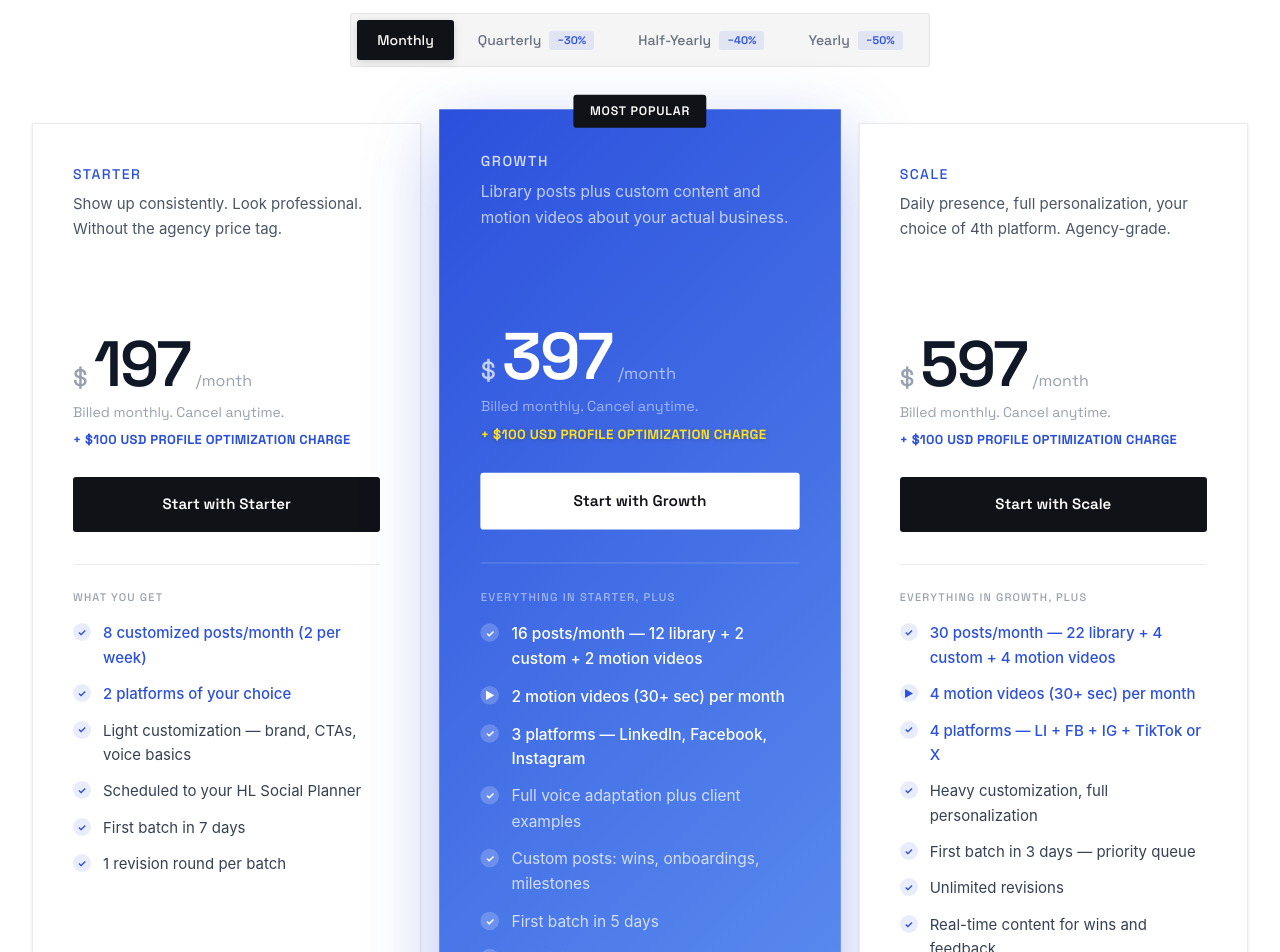
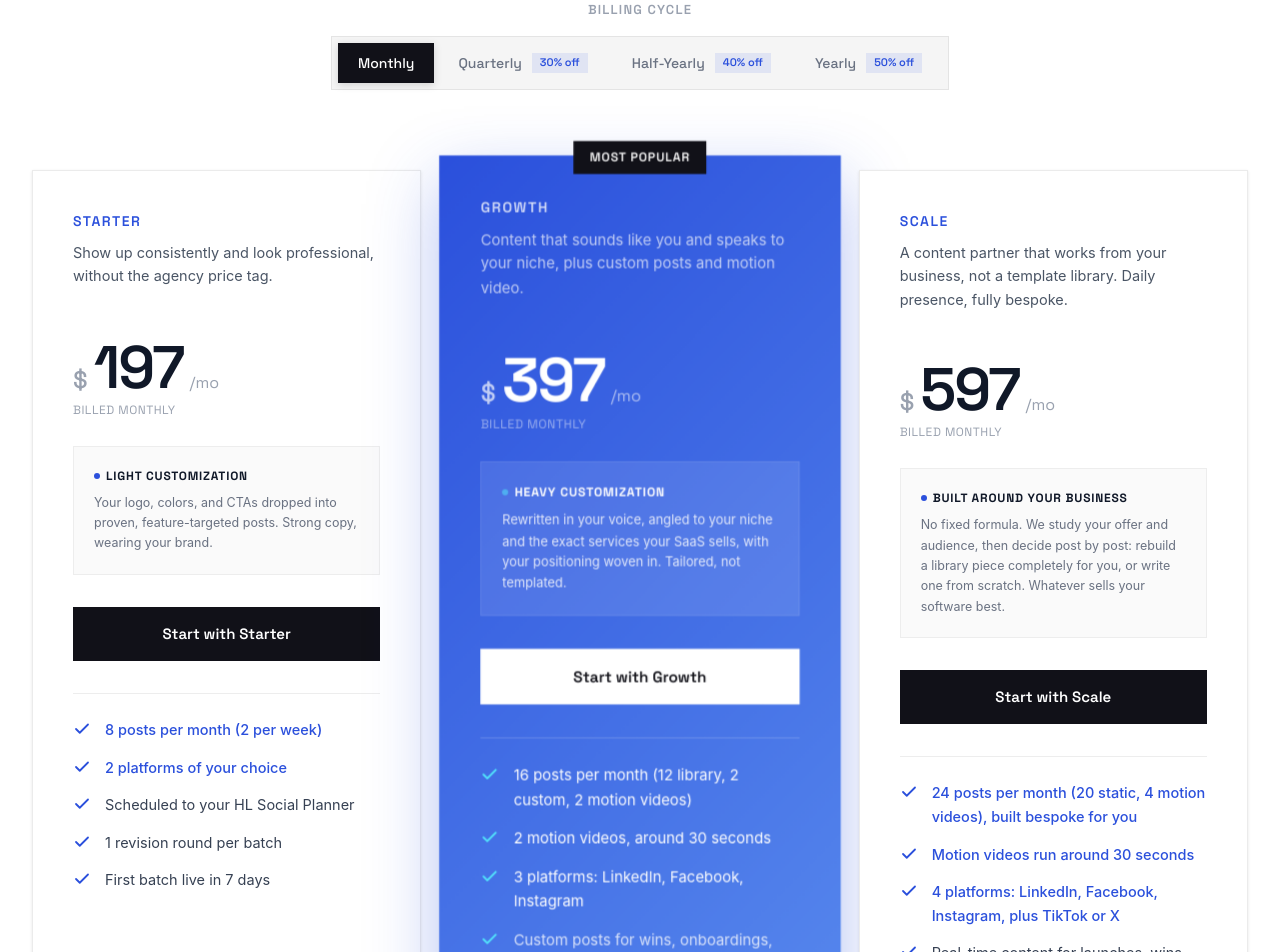
Before and after one commit to einfoengine/socialx, a Next.js app: page / in a window 1280 px wide. Shown: the part 4180-5132 px from the top of the page. Built offline with nearby package versions, Linux system fonts and the light colour scheme; a web font is replaced by a local one.

Commit message:
Pricing updated

```diff
--- a/components/Pricing.tsx
+++ b/components/Pricing.tsx
@@ -14,54 +14,60 @@ const PERIODS: { key: Period; label: string; months: number }[] = [
 const TIERS = [
   {
     name: "Starter",
-    tagline: "Show up consistently. Look professional. Without the agency price tag.",
+    tagline: "Show up consistently and look professional, without the agency price tag.",
     baseMonthlyPrice: 197,
     cta: "Start with Starter",
     featured: false,
-    featuresLabel: "What you get",
+    customization: {
+      level: "Light customization",
+      desc: "Your logo, colors, and CTAs dropped into proven, feature-targeted posts. Strong copy, wearing your brand."
+    },
     features: [
-      { text: "8 customized posts/month (2 per week)", hi: true },
+      { text: "8 posts per month (2 per week)", hi: true },
       { text: "2 platforms of your choice", hi: true },
-      { text: "Light customization — brand, CTAs, voice basics" },
       { text: "Scheduled to your HL Social Planner" },
-      { text: "First batch in 7 days" },
       { text: "1 revision round per batch" },
+      { text: "First batch live in 7 days" },
     ],
   },
   {
     name: "Growth",
-    tagline: "Library posts plus custom content and motion videos about your actual business.",
+    tagline: "Content that sounds like you and speaks to your niche, plus custom posts and motion video.",
     baseMonthlyPrice: 397,
     cta: "Start with Growth",
     featured: true,
-    featuresLabel: "Everything in Starter, plus",
+    customization: {
+      level: "Heavy customization",
+      desc: "Rewritten in your voice, angled to your niche and the exact services your SaaS sells, with your positioning woven in. Tailored, not templated."
+    },
     features: [
-      { text: "16 posts/month — 12 library + 2 custom + 2 motion videos", hi: true },
-      { text: "2 motion videos (30+ sec) per month", hi: true, video: true },
-      { text: "3 platforms — LinkedIn, Facebook, Instagram", hi: true },
-      { text: "Full voice adaptation plus client examples" },
-      { text: "Custom posts: wins, onboardings, milestones" },
-      { text: "First batch in 5 days" },
+      { text: "16 posts per month (12 library, 2 custom, 2 motion videos)", hi: true },
+      { text: "2 motion videos, around 30 seconds", hi: true, video: true },
+      { text: "3 platforms: LinkedIn, Facebook, Instagram", hi: true },
+      { text: "Custom posts for wins, onboardings, milestones" },
       { text: "2 revision rounds per batch" },
-      { text: "Monthly 30-min content review call", hi: true },
+      { text: "Monthly 30-minute content review call", hi: true },
+      { text: "First batch live in 7 days" },
     ],
   },
   {
     name: "Scale",
-    tagline: "Daily presence, full personalization, your choice of 4th platform. Agency-grade.",
+    tagline: "A content partner that works from your business, not a template library. Daily presence, fully bespoke.",
     baseMonthlyPrice: 597,
     cta: "Start with Scale",
     featured: false,
-    featuresLabel: "Everything in Growth, plus",
+    customization: {
+      level: "Built around your business",
+      desc: "No fixed formula. We study your offer and audience, then decide post by post: rebuild a library piece completely for you, or write one from scratch. Whatever sells your software best."
+    },
     features: [
-      { text: "30 posts/month — 22 library + 4 custom + 4 motion videos", hi: true },
-      { text: "4 motion videos (30+ sec) per month", hi: true, video: true },
-      { text: "4 platforms — LI + FB + IG + TikTok or X", hi: true },
-      { text: "Heavy customization, full personalization" },
-      { text: "First batch in 3 days — priority queue" },
+      { text: "24 posts per month (20 static, 4 motion videos), built bespoke for you", hi: true },
+      { text: "Motion videos run around 30 seconds", hi: true, video: true },
+      { text: "4 platforms: LinkedIn, Facebook, Instagram, plus TikTok or X", hi: true },
+      { text: "Real-time content for launches, wins, and feedback" },
       { text: "Unlimited revisions" },
-      { text: "Real-time content for wins and feedback" },
-      { text: "Monthly 30-min content review call", hi: true },
+      { text: "Monthly 30-minute strategy call", hi: true },
+      { text: "First batch live in 5 days, priority queue" },
     ],
   },
 ];
@@ -71,14 +77,23 @@ function fmt(n: number) {
 }
 
 function getDiscountPercent(period: Period, isLaunch: boolean): number {
-  if (!isLaunch) return 0;
-  const discountMap: Record<Period, number> = {
+  if (isLaunch) {
+    const launchDiscounts: Record<Period, number> = {
       monthly: 0,
       quarterly: 0.30,
       halfyearly: 0.40,
       yearly: 0.50,
     };
-  return discountMap[period];
+    return launchDiscounts[period];
+  } else {
+    const regularDiscounts: Record<Period, number> = {
+      monthly: 0,
+      quarterly: 0.05,
+      halfyearly: 0.10,
+      yearly: 0.20,
+    };
+    return regularDiscounts[period];
+  }
 }
 
 function getEffectivePrice(basePrice: number, period: Period, isLaunch: boolean): number {
@@ -86,59 +101,37 @@ function getEffectivePrice(basePrice: number, period: Period, isLaunch: boolean)
   return Math.round(basePrice * (1 - discount));
 }
 
-function priceNote(effectivePrice: number, period: Period, months: number) {
-  const total = effectivePrice * months;
-  if (period === "monthly") return "Billed monthly. Cancel anytime.";
-  const suffix: Record<Exclude<Period, "monthly">, string> = {
-    quarterly:  `$${fmt(total)} billed every 3 months.`,
-    halfyearly: `$${fmt(total)} billed every 6 months.`,
-    yearly:     `$${fmt(total)} billed annually.`,
+function getCycleNote(period: Period) {
+  const notes: Record<Period, string> = {
+    monthly: "billed monthly",
+    quarterly: "billed quarterly",
+    halfyearly: "billed half-yearly",
+    yearly: "billed yearly",
   };
-  return suffix[period as Exclude<Period, "monthly">];
-}
-
-function getSetupChargeText(period: Period) {
-  if (period === "monthly") {
-    return "+ $100 USD Profile Optimization Charge";
-  } else {
-    return "✓ FREE Profile Optimization Included";
-  }
+  return notes[period];
 }
 
 export default function Pricing() {
   const [period, setPeriod] = useState<Period>("monthly");
   const [showLaunchDiscount, setShowLaunchDiscount] = useState<boolean>(true);
-  const cfg = PERIODS.find((p) => p.key === period)!;
-
-  const getTabSavings = (key: Period) => {
-    if (!showLaunchDiscount) return null;
-    const savingsMap: Record<Period, string> = {
-      monthly: "",
-      quarterly: "−30%",
-      halfyearly: "−40%",
-      yearly: "−50%",
-    };
-    return savingsMap[key] || null;
-  };
 
   return (
     <section id="gw-pricing" className="py-32 md:py-40 bg-white dark:bg-[#050508] transition-colors duration-300">
       <div className="max-w-7xl mx-auto px-6 lg:px-8">
         {/* Header */}
-        <div className="text-center mb-12">
-          <div className="section-eyebrow">[ Pricing ]</div>
-          <h2 className="section-title">
-            Pick your tier.<br />Cancel anytime.
+        <div className="text-center mb-16">
+          <div className="section-eyebrow text-[#2B50DC] dark:text-[#5B8DEF] transition-colors duration-300">[ Pricing ]</div>
+          <h2 className="section-title text-gray-900 dark:text-white font-grotesk text-3xl md:text-5xl font-bold tracking-tight mb-6 transition-colors duration-300">
+            Pick your tier. Cancel anytime.
           </h2>
-          <p className="section-sub mb-12">
-            Plans start at $197. No setup fee. No long-term contracts. Discount
-            when you commit to longer cycles.
+          <p className="section-sub text-gray-600 dark:text-white/70 max-w-3xl mx-auto font-chillax text-[16px] md:text-[18px] leading-relaxed transition-colors duration-300">
+            Every plan is customized to your brand and scheduled into your HL Social Planner for you. The higher the tier, the deeper we tailor: from <strong>brand-matched posts</strong>, to content <strong>rewritten in your voice</strong>, to a <strong>fully bespoke feed</strong> built around your business.
           </p>
         </div>
 
         {/* Launch Promotion Callout & Toggle */}
-        <div className="flex flex-col items-center gap-3 mb-10 text-center">
-          <div className="font-grotesk text-sm font-semibold tracking-wide text-rose-500 dark:text-rose-400 flex items-center gap-1.5 animate-pulse">
+        <div className="flex flex-col items-center gap-3 mb-12 text-center animate-fade-up">
+          <div className="font-grotesk text-[13px] font-bold tracking-[1.5px] uppercase text-rose-500 dark:text-rose-400 flex items-center gap-2">
             <span className="flex h-2 w-2 relative">
               <span className="animate-ping absolute inline-flex h-full w-full rounded-full bg-rose-400 opacity-75"></span>
               <span className="relative inline-flex rounded-full h-2 w-2 bg-rose-500"></span>
@@ -149,7 +142,7 @@ export default function Pricing() {
           <div className="inline-flex items-center p-1 rounded-full bg-black/5 dark:bg-white/5 border border-black/10 dark:border-white/10 shadow-inner">
             <button
               onClick={() => setShowLaunchDiscount(false)}
-              className={`font-grotesk text-xs font-semibold px-4 py-1.5 rounded-full transition-all duration-200 cursor-pointer whitespace-nowrap ${
+              className={`font-grotesk text-xs font-semibold px-5 py-2.5 rounded-full transition-all duration-200 cursor-pointer whitespace-nowrap ${
                 !showLaunchDiscount
                   ? "bg-[#111118] text-white dark:bg-white dark:text-[#111118] shadow-[0_2px_6px_rgba(0,0,0,0.15)]"
                   : "bg-transparent text-gray-500 hover:text-gray-900 dark:text-gray-400 dark:hover:text-white"
@@ -159,7 +152,7 @@ export default function Pricing() {
             </button>
             <button
               onClick={() => setShowLaunchDiscount(true)}
-              className={`font-grotesk text-xs font-semibold px-4 py-1.5 rounded-full transition-all duration-200 flex items-center gap-1 cursor-pointer whitespace-nowrap ${
+              className={`font-grotesk text-xs font-semibold px-5 py-2.5 rounded-full transition-all duration-200 flex items-center gap-1.5 cursor-pointer whitespace-nowrap ${
                 showLaunchDiscount
                   ? "bg-gradient-to-r from-[#2B50DC] to-[#5B8DEF] text-white shadow-[0_2px_6px_rgba(43,80,220,0.3)]"
                   : "bg-transparent text-gray-500 hover:text-gray-900 dark:text-gray-400 dark:hover:text-white"
@@ -170,54 +163,55 @@ export default function Pricing() {
           </div>
         </div>
 
-        {/* Billing cycle */}
-        <div className="flex flex-col items-center gap-4 mb-14">
-          <div className="font-grotesk text-[13px] text-gray-400 uppercase tracking-[1.2px] font-medium">
+        {/* Billing cycle tabs */}
+        <div className="flex flex-col items-center gap-4 mb-20">
+          <div className="font-grotesk text-[13px] text-gray-400 dark:text-gray-500 uppercase tracking-[1.2px] font-semibold">
             Billing cycle
           </div>
           <div
-            className="inline-flex items-center p-1.5 rounded-[3px] flex-wrap justify-center gap-1 bg-black/4 dark:bg-white/4 border border-black/7 dark:border-white/8 transition-colors duration-300"
+            className="inline-flex items-center p-1.5 rounded-none flex-wrap justify-center gap-1 bg-black/4 dark:bg-white/4 border border-black/7 dark:border-white/8 transition-colors duration-300"
           >
-            {PERIODS.map((p) => (
+            {PERIODS.map((p) => {
+              const discountPercent = getDiscountPercent(p.key, showLaunchDiscount);
+              return (
                 <button
                   key={p.key}
                   onClick={() => setPeriod(p.key)}
-                className={`font-grotesk text-sm font-medium px-5 py-2.5 rounded-[3px] flex items-center gap-2 transition-all duration-200 whitespace-nowrap cursor-pointer ${
+                  className={`font-grotesk text-sm font-medium px-5 py-2.5 rounded-none flex items-center gap-2.5 transition-all duration-200 whitespace-nowrap cursor-pointer ${
                     period === p.key
                       ? "bg-[#111118] text-white dark:bg-white dark:text-[#111118] shadow-[0_2px_8px_rgba(0,0,0,0.15)]"
                       : "bg-transparent text-gray-500 hover:text-gray-900 dark:text-gray-400 dark:hover:text-white"
                   }`}
                 >
                   {p.label}
-                {getTabSavings(p.key) && (
+                  {discountPercent > 0 && (
                     <span
-                    className={`text-[11px] font-semibold px-2 py-0.5 rounded-[3px] transition-colors duration-200 ${
+                      className={`text-[11px] font-semibold px-2 py-0.5 rounded-none transition-colors duration-200 ${
                         period === p.key
                           ? "bg-white/15 text-white/90 dark:bg-black/10 dark:text-black/80"
                           : "bg-[#2B50DC]/10 text-[#2B50DC] dark:bg-[#2B50DC]/20 dark:text-[#5B8DEF]"
                       }`}
                     >
-                    {getTabSavings(p.key)}
+                      {Math.round(discountPercent * 100)}% off
                     </span>
                   )}
                 </button>
-            ))}
+              );
+            })}
           </div>
         </div>
 
-        {/* Cards */}
+        {/* Cards Grid */}
         <div className="grid lg:grid-cols-3 gap-6 items-stretch max-w-5xl mx-auto lg:max-w-none">
           {TIERS.map((tier, i) => {
             const effectivePrice = getEffectivePrice(tier.baseMonthlyPrice, period, showLaunchDiscount);
             const discountPercent = getDiscountPercent(period, showLaunchDiscount);
             const hasDiscount = discountPercent > 0;
-            const isFree = period !== "monthly";
-            const setupText = getSetupChargeText(period);
 
             return (
               <div
                 key={tier.name}
-                className={`relative flex flex-col rounded-none p-10 transition-all duration-300 hover:-translate-y-1 animate-fade-up ${
+                className={`relative flex flex-col rounded-none p-8 md:p-10 transition-all duration-300 hover:-translate-y-1 animate-fade-up ${
                   tier.featured
                     ? "gradient-bg border-none shadow-[0_24px_64px_rgba(43,80,220,0.35)] scale-[1.03]"
                     : "bg-white dark:bg-[#111118] border border-black/8 dark:border-white/8 shadow-sm dark:shadow-md scale-100"
@@ -228,34 +222,35 @@ export default function Pricing() {
               >
                 {tier.featured && (
                   <div
-                    className="absolute -top-3.5 left-1/2 -translate-x-1/2 font-grotesk text-[12px] font-semibold px-4 py-1.75 rounded-[3px] tracking-[0.8px] uppercase whitespace-nowrap bg-[#111118] dark:bg-white text-white dark:text-[#111118] transition-colors duration-300"
+                    className="absolute -top-3.5 left-1/2 -translate-x-1/2 font-grotesk text-[12px] font-semibold px-4 py-1.75 rounded-none tracking-[0.8px] uppercase whitespace-nowrap bg-[#111118] dark:bg-white text-white dark:text-[#111118] transition-colors duration-300"
                   >
                     Most Popular
                   </div>
                 )}
 
+                {/* Header info */}
                 <div
-                  className={`font-grotesk text-sm font-medium uppercase tracking-[1.5px] mb-2 ${
+                  className={`font-grotesk text-sm font-semibold uppercase tracking-[1.5px] mb-2.5 ${
                     tier.featured ? "text-white/80" : "text-[#2B50DC] dark:text-[#5B8DEF]"
                   }`}
                 >
                   {tier.name}
                 </div>
                 <div
-                  className={`text-[15px] leading-relaxed mb-8 ${
+                  className={`text-[14.5px] leading-relaxed mb-6 font-chillax ${
                     tier.featured ? "text-white/70" : "text-gray-600 dark:text-gray-400"
                   }`}
                   style={{
-                    minHeight: "70px",
+                    minHeight: "48px",
                   }}
                 >
                   {tier.tagline}
                 </div>
 
                 {/* Price block */}
-                <div className="mb-7 flex flex-col justify-end" style={{ minHeight: "155px" }}>
+                <div className="mb-7 flex flex-col justify-end" style={{ minHeight: "105px" }}>
                   {hasDiscount ? (
-                    <div className="flex items-center gap-2 mb-1">
+                    <div className="flex items-center gap-2 mb-1.5">
                       <span
                         className={`font-grotesk text-sm line-through ${
                           tier.featured ? "text-white/40" : "text-gray-400 dark:text-gray-500"
@@ -264,7 +259,7 @@ export default function Pricing() {
                         ${fmt(tier.baseMonthlyPrice)}/month
                       </span>
                       <span
-                        className={`font-grotesk text-[11px] font-bold px-2 py-0.5 rounded-[3px] uppercase tracking-[0.5px] ${
+                        className={`font-grotesk text-[10px] font-bold px-2 py-0.5 rounded-none uppercase tracking-[0.5px] ${
                           tier.featured
                             ? "bg-white text-[#2B50DC]"
                             : "bg-rose-500 text-white"
@@ -276,7 +271,7 @@ export default function Pricing() {
                   ) : (
                     <div className="h-6" />
                   )}
-                  <div className="flex items-baseline gap-1.5 mb-1.5">
+                  <div className="flex items-baseline gap-1.5 mb-1">
                     <span
                       className={`font-grotesk text-2xl font-medium ${
                         tier.featured ? "text-white/70" : "text-gray-400 dark:text-gray-500"
@@ -289,7 +284,7 @@ export default function Pricing() {
                         tier.featured ? "text-white" : "text-gray-900 dark:text-white"
                       }`}
                       style={{
-                        fontSize: "64px",
+                        fontSize: "60px",
                         letterSpacing: "-2px",
                       }}
                     >
@@ -300,34 +295,42 @@ export default function Pricing() {
                         tier.featured ? "text-white/60" : "text-gray-400 dark:text-gray-500"
                       }`}
                     >
-                      /month
+                      /mo
                     </span>
                   </div>
                   <div
-                    className={`font-grotesk text-sm ${
+                    className={`font-grotesk text-xs uppercase tracking-[0.5px] ${
                       tier.featured ? "text-white/50" : "text-gray-400 dark:text-gray-500"
                     }`}
                   >
-                    {priceNote(effectivePrice, period, cfg.months)}
-                  </div>
-                  <div
-                    className={`font-grotesk text-[13px] font-bold mt-2 tracking-wide uppercase ${
-                      tier.featured
-                        ? isFree
-                          ? "text-emerald-300 drop-shadow-[0_1px_2px_rgba(0,0,0,0.2)] animate-pulse"
-                          : "text-yellow-300 drop-shadow-[0_1px_2px_rgba(0,0,0,0.2)]"
-                        : isFree
-                          ? "text-emerald-600 dark:text-emerald-400"
-                          : "text-[#2B50DC] dark:text-[#5B8DEF]"
-                    }`}
-                  >
-                    {setupText}
+                    {getCycleNote(period)}
                   </div>
                 </div>
 
-                {/* CTA */}
+                {/* Customization Level Box */}
+                <div className={`mb-8 p-5 border transition-colors duration-300 rounded-none ${
+                  tier.featured
+                    ? "bg-white/10 border-white/10"
+                    : "bg-black/[0.02] dark:bg-white/[0.02] border-black/5 dark:border-white/5"
+                }`}>
+                  <div className={`flex items-center gap-1.5 font-grotesk text-[12px] font-bold uppercase tracking-[0.8px] ${
+                    tier.featured ? "text-white" : "text-gray-900 dark:text-white"
+                  }`}>
+                    <span className={`w-1.5 h-1.5 rounded-full ${
+                      tier.featured ? "bg-cyan-300 animate-pulse" : "bg-[#2B50DC]"
+                    }`} />
+                    {tier.customization.level}
+                  </div>
+                  <p className={`text-[12.5px] leading-relaxed mt-2 font-chillax ${
+                    tier.featured ? "text-white/85" : "text-gray-500 dark:text-gray-400"
+                  }`}>
+                    {tier.customization.desc}
+                  </p>
+                </div>
+
+                {/* CTA Button */}
                 <button
-                  className={`w-full py-4 rounded-[3px] font-grotesk font-semibold text-[15px] mb-8 transition-transform hover:-translate-y-0.5 cursor-pointer ${
+                  className={`w-full py-4 rounded-none font-grotesk font-semibold text-[15px] mb-8 transition-transform hover:-translate-y-0.5 cursor-pointer ${
                     tier.featured
                       ? "bg-white text-[#111118] hover:bg-gray-100"
                       : "bg-[#111118] text-white hover:bg-black dark:bg-white dark:text-[#111118] dark:hover:bg-gray-100"
@@ -336,37 +339,38 @@ export default function Pricing() {
                   {tier.cta}
                 </button>
 
-                {/* Features */}
+                {/* Features List */}
                 <div
                   className={`h-px mb-6 ${
                     tier.featured ? "bg-white/20" : "bg-black/7 dark:bg-white/8"
                   }`}
                 />
-                <div
-                  className={`font-grotesk text-[11px] uppercase tracking-[1.2px] font-medium mb-4 ${
-                    tier.featured ? "text-white/50" : "text-gray-400 dark:text-gray-500"
+                <ul className="flex flex-col gap-3.5 flex-1">
+                  {tier.features.map((f, j) => (
+                    <li key={j} className="flex items-start gap-3.5 text-[14.5px] leading-relaxed font-chillax">
+                      <span className="shrink-0 mt-0.5">
+                        <svg
+                          viewBox="0 0 24 24"
+                          fill="none"
+                          stroke="currentColor"
+                          strokeWidth="2.4"
+                          strokeLinecap="round"
+                          strokeLinejoin="round"
+                          className={`w-4.5 h-4.5 ${
+                            tier.featured
+                              ? "text-cyan-300"
+                              : "text-blue-neon dark:text-blue-sky"
                           }`}
                         >
-                  {tier.featuresLabel}
-                </div>
-                <ul className="flex flex-col gap-3 flex-1">
-                  {tier.features.map((f, j) => (
-                    <li key={j} className="flex items-start gap-3 text-[15px] leading-relaxed">
-                      <span
-                        className={`shrink-0 w-4.5 h-4.5 rounded-full flex items-center justify-center text-[10px] font-bold mt-0.5 ${
-                          tier.featured
-                            ? "bg-white/20 text-white"
-                            : "bg-[#2B50DC]/10 dark:bg-[#2B50DC]/20 text-[#2B50DC] dark:text-[#5B8DEF]"
-                        }`}
-                      >
-                        {f.video ? "▶" : "✓"}
+                          <polyline points="20 6 9 17 4 12"></polyline>
+                        </svg>
                       </span>
                       <span
                         className={`${
                           tier.featured
-                            ? f.hi ? "text-white" : "text-white/75"
-                            : f.hi ? "text-[#2B50DC] dark:text-[#5B8DEF]" : "text-gray-700 dark:text-gray-300"
-                        } ${f.hi ? "font-medium" : "font-normal"}`}
+                            ? f.hi ? "text-white" : "text-white/80"
+                            : f.hi ? "text-[#2B50DC] dark:text-[#5B8DEF] font-medium" : "text-gray-700 dark:text-gray-300"
+                        }`}
                       >
                         {f.text}
                       </span>
@@ -377,6 +381,12 @@ export default function Pricing() {
             );
           })}
         </div>
+
+        {/* Footer info banner */}
+        <p className="text-center mt-16 text-sm text-gray-500 dark:text-gray-400 font-chillax transition-colors">
+          <span className="font-semibold text-gray-900 dark:text-white">No setup fee. No contracts. Cancel anytime.</span>
+          &nbsp;&nbsp;&nbsp;&nbsp;Longer billing cycles save you up to {showLaunchDiscount ? "50%" : "20%"}.
+        </p>
       </div>
     </section>
   );
```
Lines whose indentation alone changed are shown as unchanged.
